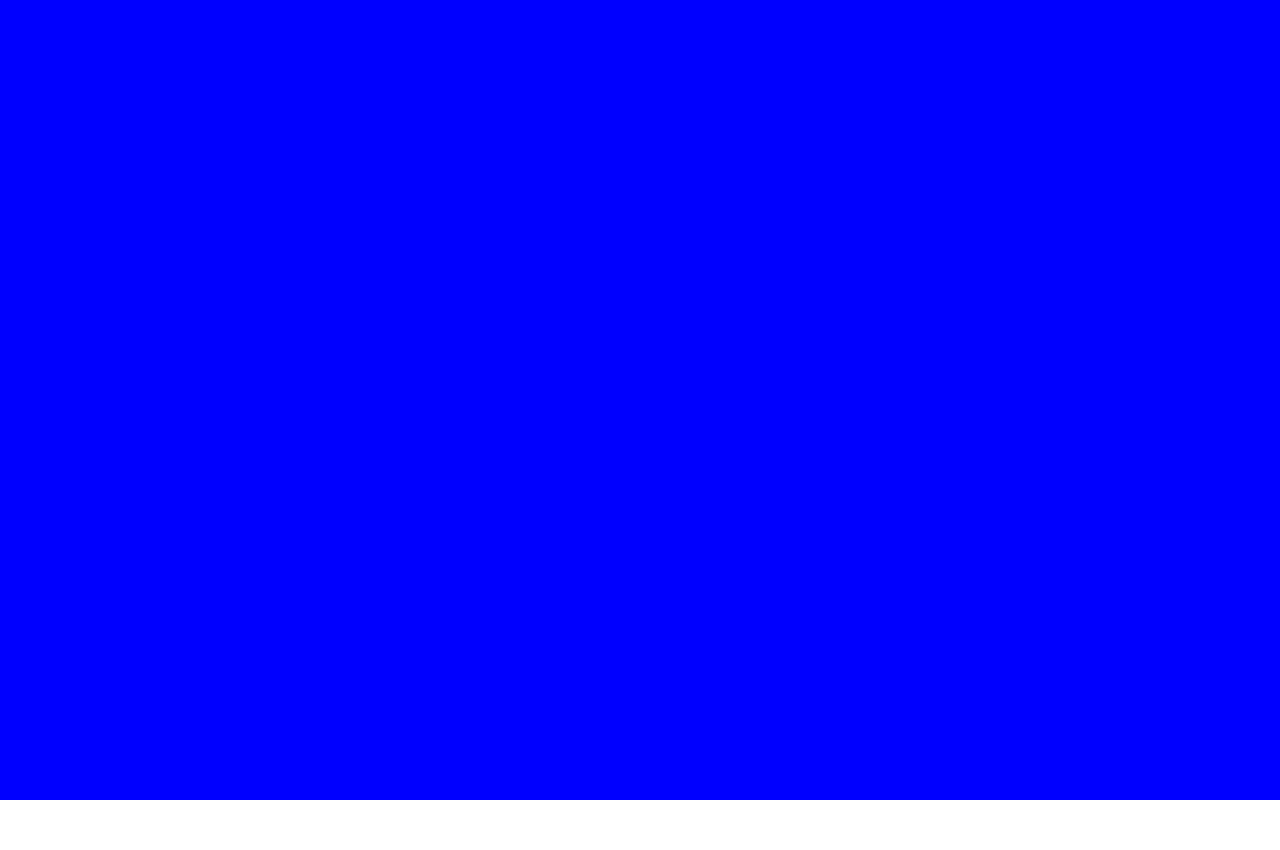
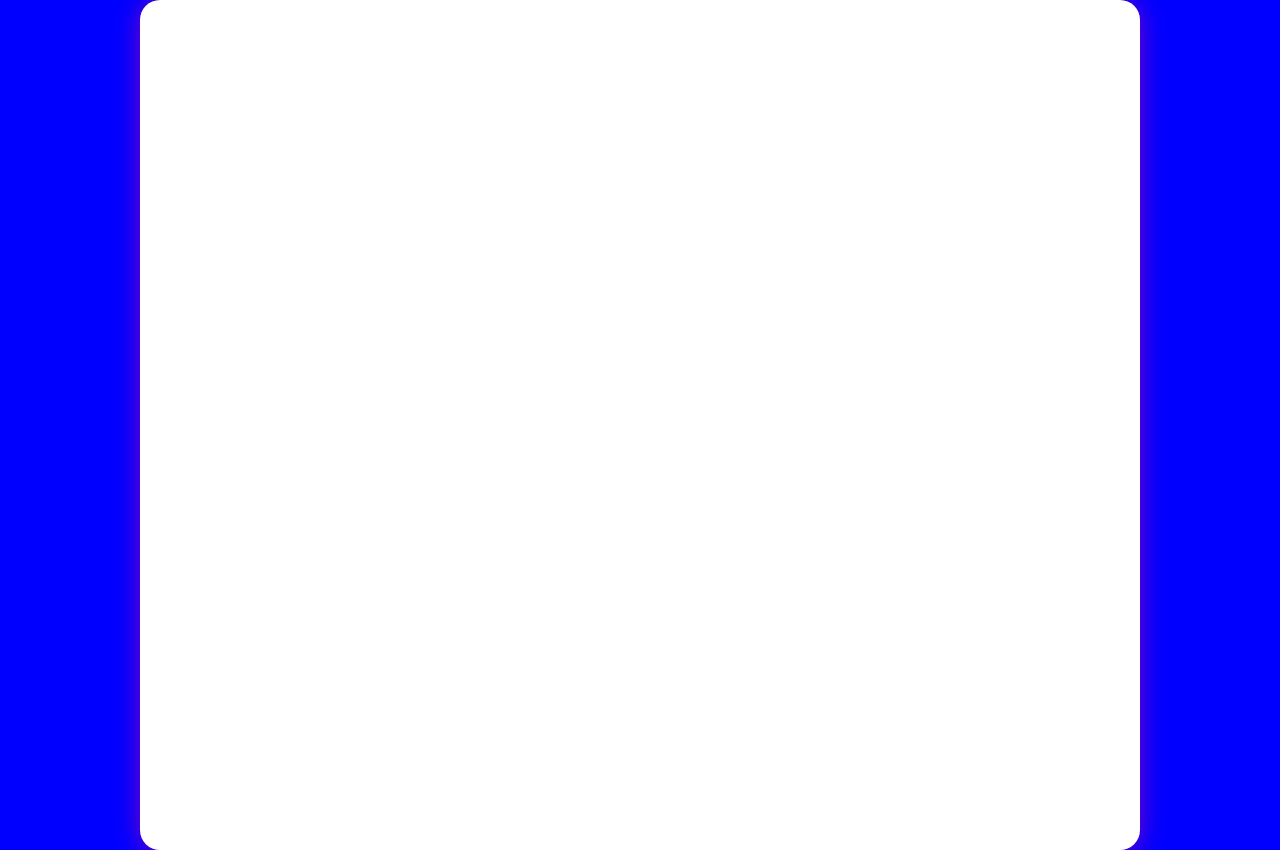
Before and after one commit to arslanastral/global-co2-emissions-d3, a React (Vite) app: page / in a window 1280 px wide. Before the commit the page ends 800 px from the top, so only its background shows below. Built offline with nearby package versions, Linux system fonts and the light colour scheme.

Commit message:
boilerplate

```diff
--- a/src/components/ChoroplethMap.jsx
+++ b/src/components/ChoroplethMap.jsx
@@ -1,11 +1,108 @@
-import React from 'react'
+import React, { useEffect, useRef, useState } from "react";
+import * as d3 from "d3";
+import styled from "styled-components";
+
+const Wrapper = styled.div`
+  background: white;
+  width: clamp(320px, 90vw, 1000px);
+  box-shadow: 0 2px 25px rgba(255, 0, 130, 0.5);
+  height: 850px;
+  border-radius: 20px;
+  display: flex;
+  justify-content: center;
+  flex-wrap: wrap;
+  flex-direction: column;
+  align-items: center;
+`;
+
+const Title = styled.h1`
+  color: #2fdb39;
+  animation: fadeInDown;
+  animation-duration: 1s;
+  font-family: "Playfair Display", serif;
+  margin: -2rem 2rem 0 2rem;
+  line-height: 45px;
+  font-size: clamp(2rem, 4vw, 2.8rem);
+`;
+
+const Subtitle = styled.p`
+  color: #525257;
+  animation: fadeIn;
+  animation-duration: 1s;
+  font-family: Inter;
+  text-align: center;
+  margin: 2rem 2rem 3rem 2rem;
+  font-size: clamp(1rem, 4vw, 1.5rem)
+  letter-spacing: -1px;
+`;
+
+const ChoroplethMapContainer = styled.div`
+  border-radius: 10px;
+  width: clamp(200px, 60vw, 800px);
+  height: 400px;
+  margin-top: 1rem;
+`;
+
+const ChoroplethMapSvg = styled.svg`
+  width: 100%;
+  height: 100%;
+  margin-left: 3rem;
+  margin-right: 1rem;
+  animation: fadeIn;
+  animation-duration: 1s;
+  overflow: visible !important;
+`;
 
 const ChoroplethMap = () => {
-    return (
-        <div>
+  const [data, setdata] = useState([]);
+  const ChoroplethMapRef = useRef();
+  const wrapperRef = useRef();
+  const dimensions = useResizeObserver(wrapperRef);
+  const dataURL = "";
 
-        </div>
-    )
-}
+  useEffect(() => {
+    const svg = d3.select(ChoroplethMapRef.current);
+    if (!dimensions) return;
+  }, [data, dimensions]);
 
-export default ChoroplethMap
+  useEffect(() => {
+    d3.json(dataURL).then((data) => setdata(data));
+  }, []);
+
+  if (!data) {
+    return <div>Loading...</div>;
+  }
+
+  return (
+    <Wrapper>
+      <Title></Title>
+      <Subtitle></Subtitle>
+
+      <ChoroplethMapContainer ref={wrapperRef}>
+        <ChoroplethMapSvg ref={ChoroplethMapRef}>
+          <g className="x-axis" />
+          <g className="y-axis" />
+        </ChoroplethMapSvg>
+      </ChoroplethMapContainer>
+    </Wrapper>
+  );
+};
+
+const useResizeObserver = (ref) => {
+  const [dimensions, setDimensions] = useState(null);
+  useEffect(() => {
+    const observeTarget = ref.current;
+    const resizeObserver = new ResizeObserver((entries) => {
+      entries.forEach((entry) => {
+        setDimensions(entry.contentRect);
+      });
+    });
+    resizeObserver.observe(observeTarget);
+    return () => {
+      resizeObserver.unobserve(observeTarget);
+    };
+  }, [ref]);
+  return dimensions;
+};
+
+export default ChoroplethMap;
```
